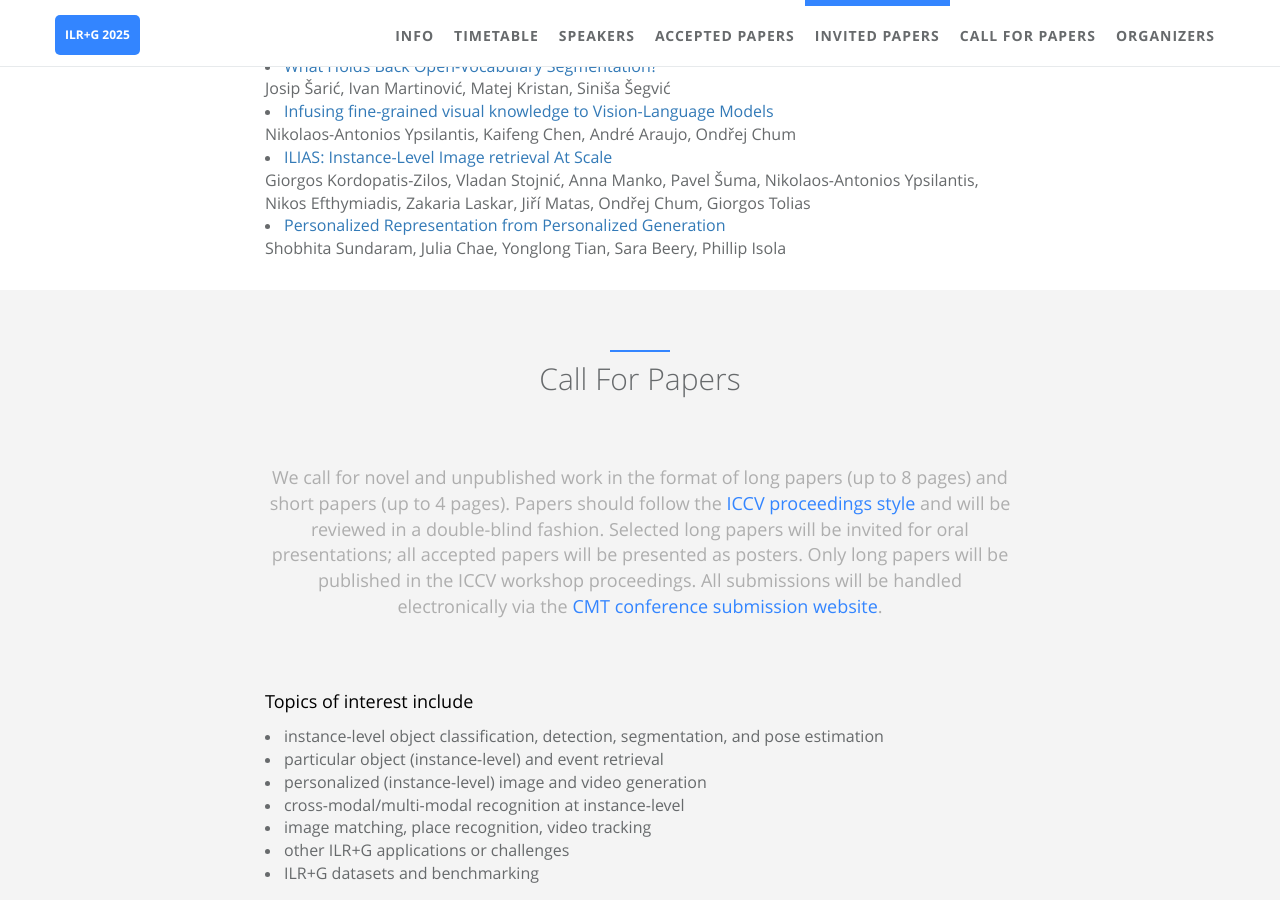
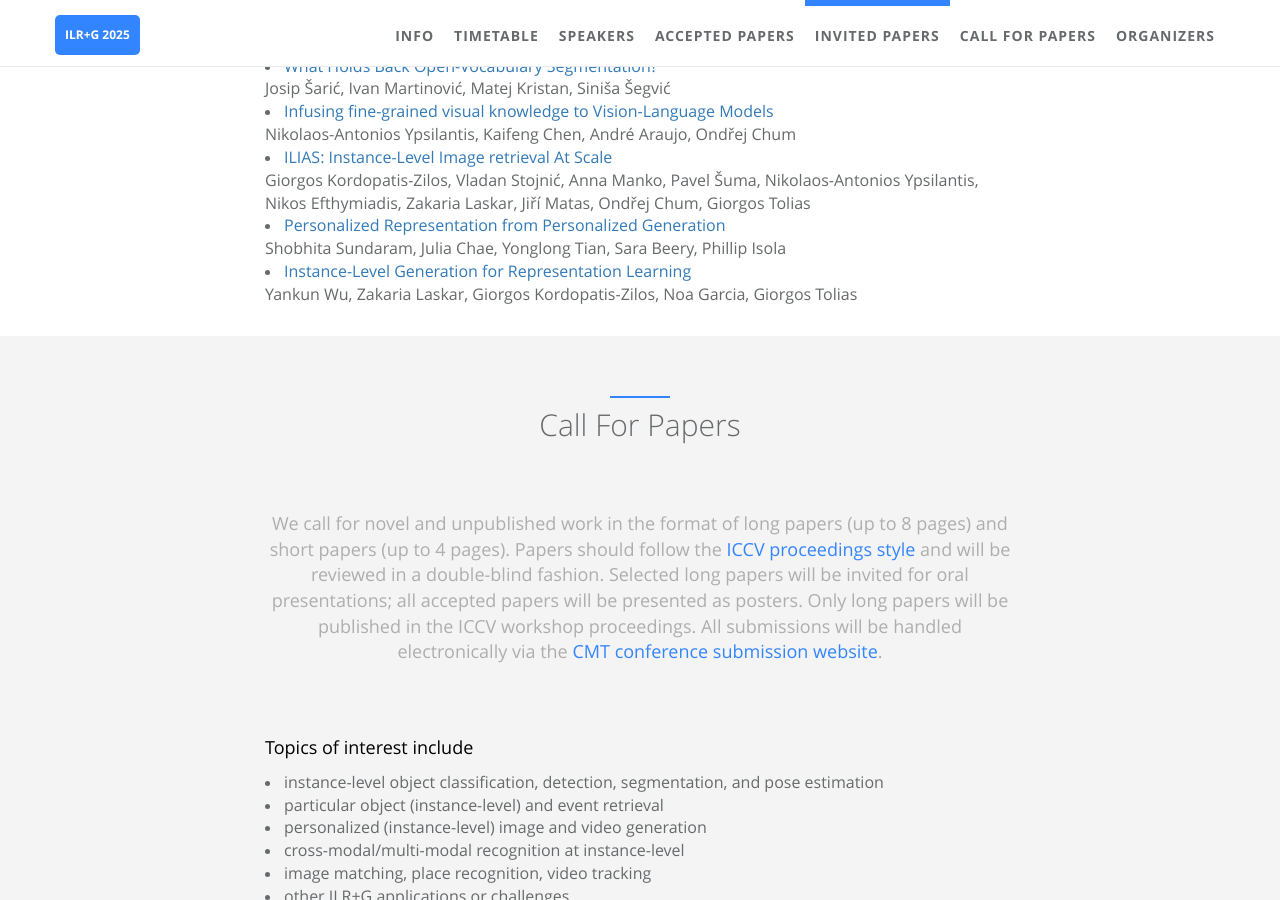
Before and after one commit to ilr-workshop/ICCVW2025, a Jekyll site: the page built from index.html, in a window 1280 px wide and 900 px high, scrolled down 4090 px. Built offline with Jekyll 4.4.1, drawn with Linux system fonts in a browser that asks for light colours.

Commit message:
Update invited_papers.html

```diff
--- a/_includes/sections/invited_papers.html
+++ b/_includes/sections/invited_papers.html
@@ -32,6 +32,8 @@
 <font size="3px">Giorgos Kordopatis-Zilos, Vladan Stojnić, Anna Manko, Pavel Šuma, Nikolaos-Antonios Ypsilantis, Nikos Efthymiadis, Zakaria Laskar, Jiří Matas, Ondřej Chum, Giorgos Tolias</font></li>
             <li><font size="3px" color="#000000"><a href="https://arxiv.org/pdf/2412.16156">Personalized Representation from Personalized Generation</a></font><br>
 <font size="3px">Shobhita Sundaram, Julia Chae, Yonglong Tian, Sara Beery, Phillip Isola</font></li>
+             <li><font size="3px" color="#000000"><a href="https://arxiv.org/pdf/2510.09171">Instance-Level Generation for Representation Learning</a></font><br>
+<font size="3px">Yankun Wu, Zakaria Laskar, Giorgos Kordopatis-Zilos, Noa Garcia, Giorgos Tolias</font></li>
          </div>
     </div>
 </div>
```
